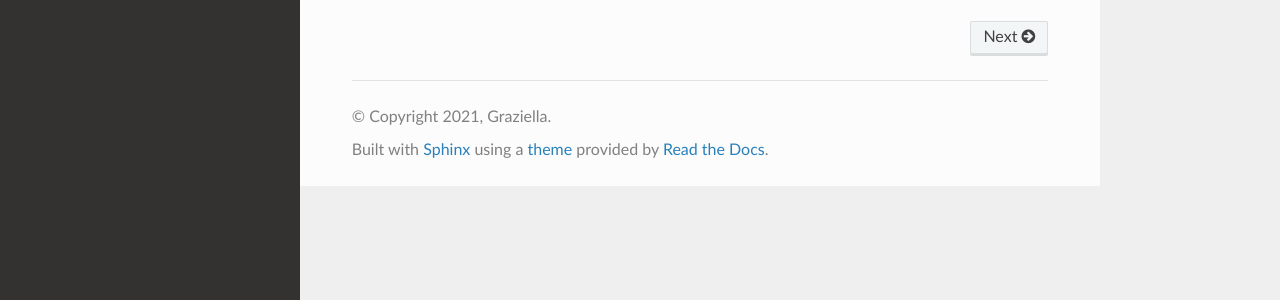
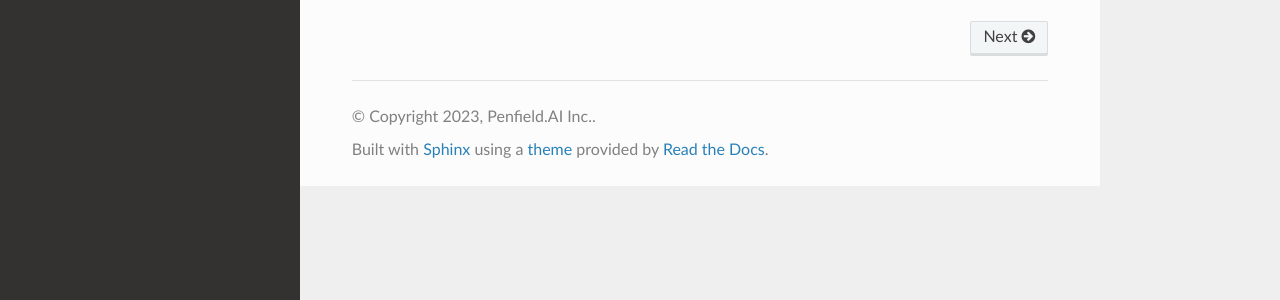
Before and after one commit to thshabab/AI_Generated_Playbooks, a Sphinx documentation site: the page built from docs/source/index.rst, in a window 1280 px wide. Shown: the part 360-660 px from the top of the page. Built offline with Sphinx 7.4.7 and the Read the Docs theme 2.0.0, drawn with Linux system fonts in a browser that asks for light colours.

Commit message:
Update conf.py

```diff
--- a/docs/source/conf.py
+++ b/docs/source/conf.py
@@ -3,8 +3,8 @@
 # -- Project information
 
 project = 'AI Generated Playbooks'
-copyright = '2021, Graziella'
-author = 'Graziella'
+copyright = '2023, Penfield.AI Inc.'
+author = 'Penfield.AI'
 
 release = '0.1'
 version = '0.1.0'
```
